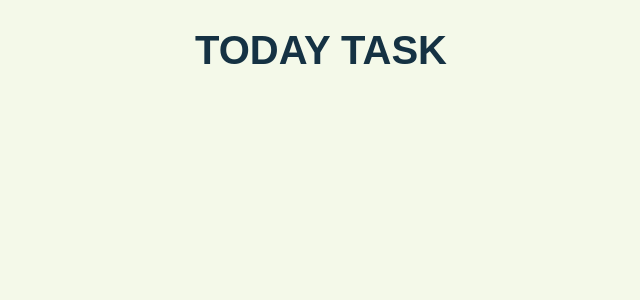
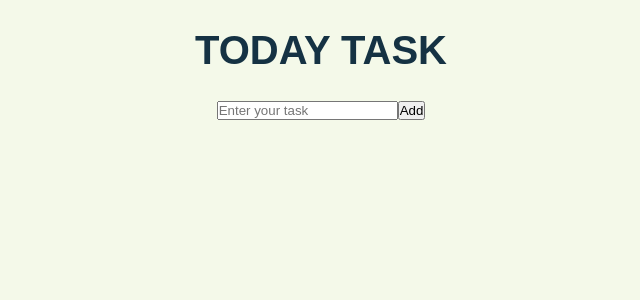
Before and after one commit to SutheeDev/TodayTask, a React (Vite) app in the folder client/: page / in a window 1280 px wide. Shown: the top 300 px of the page, without its empty margins (319-959 px from the left). Built offline with nearby package versions, Linux system fonts and the light colour scheme.

Commit message:
created form with input field and button in InputField component

```diff
--- a/client/src/App.tsx
+++ b/client/src/App.tsx
@@ -4,6 +4,7 @@ const App: React.FC = () => {
   return (
     <div className="app">
       <h1 className="heading">today task</h1>
+      <InputField />
     </div>
   );
 };
--- a/client/src/components/InputField.tsx
+++ b/client/src/components/InputField.tsx
@@ -1,4 +1,15 @@
 const InputField = () => {
-  return <div>InputField</div>;
+  return (
+    <form className="input">
+      <input
+        type="input"
+        placeholder="Enter your task"
+        className="input__field"
+      />
+      <button type="submit" className="input__btn">
+        Add
+      </button>
+    </form>
+  );
 };
 export default InputField;
```
